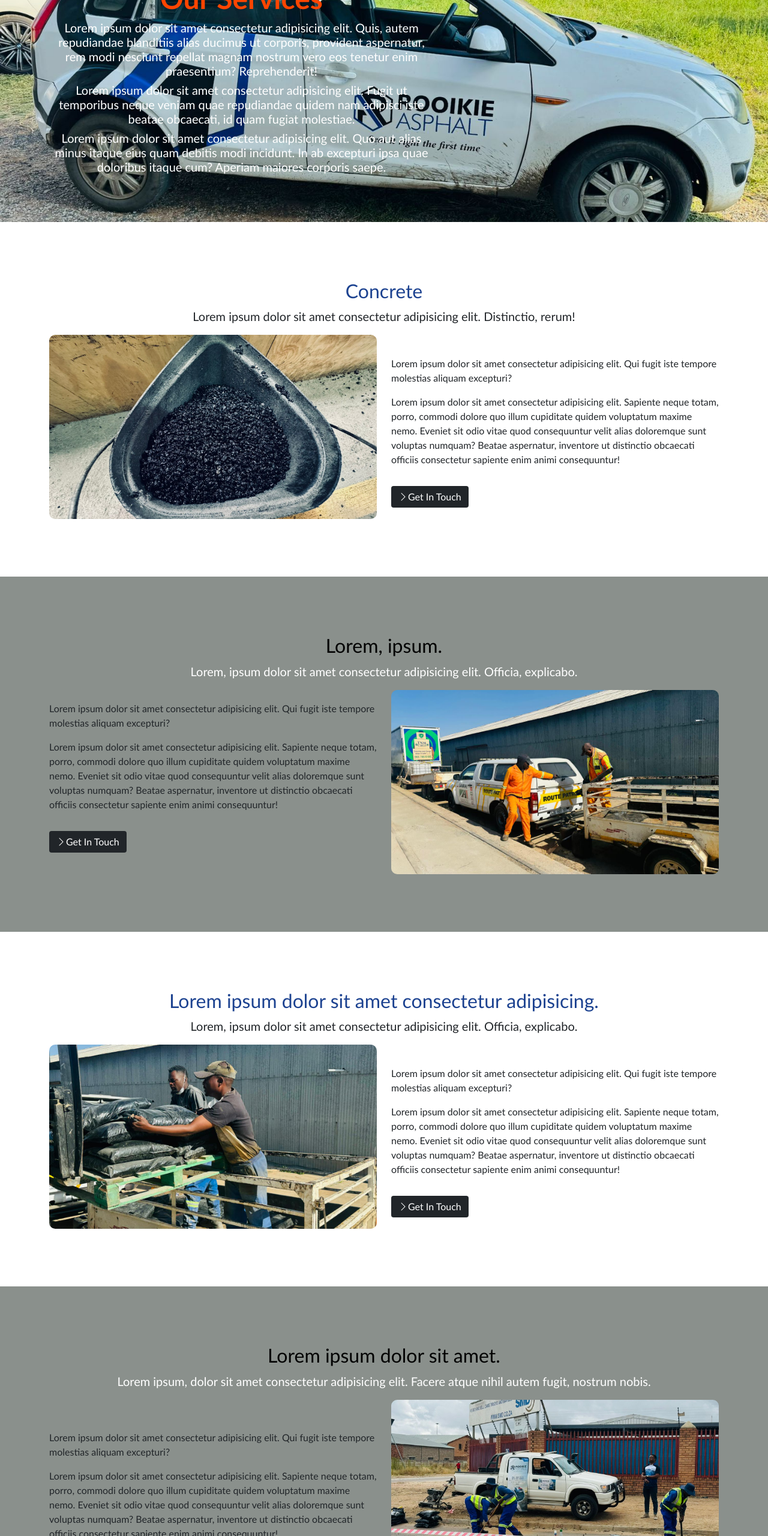
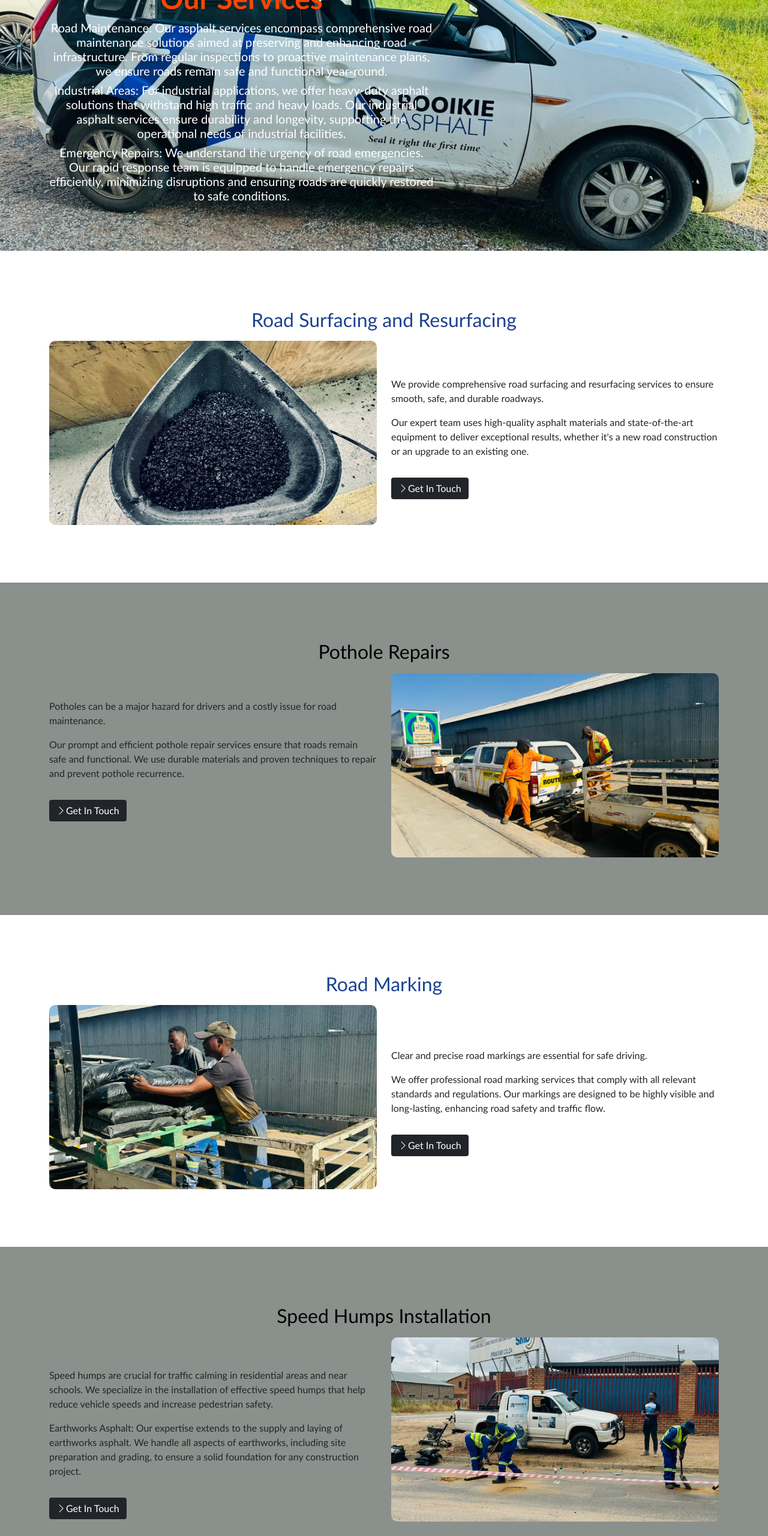
Before and after one commit to MonyelaMK/Brilliant-Wash-Holding-, a plain HTML site: page pages/services.html in a window 1280 px wide. Shown: the part 200-2760 px from the top of the page at 60% size. Drawn offline with nearby package versions, Linux system fonts and the light colour scheme.

Commit message:
Third time

```diff
--- a/assets/css/style.css
+++ b/assets/css/style.css
@@ -234,7 +234,7 @@ ul {
 
 /* =============================== Contact US ============================= */
 .contact {
-    background: url(/assets/img/contact.jpg) no-repeat;
+    background: url(/assets/img/road-3.jpg) no-repeat;
     background-size: cover;
     height: 100vh;
     width: 100%;
@@ -242,7 +242,7 @@ ul {
 }
 
 ::placeholder {
-    color: var(--light-gray-color) !important;
+    color: var(--white-color) !important;
     opacity: 1;
 }
 
--- a/pages/services.html
+++ b/pages/services.html
@@ -48,16 +48,14 @@
             <div class="row py-4">
                 <div class="col-lg-7 pt-5 text-center">
                     <h1 class="pt-5 light-green-text">Our Services</h1>
-                    <h5 class="white-text">Lorem ipsum dolor sit amet consectetur adipisicing elit. Quis,
-                        autem repudiandae blanditiis alias ducimus ut corporis, provident aspernatur,
-                        rem modi nesciunt repellat magnam nostrum vero eos tenetur enim praesentium? Reprehenderit!
+                    <h5 class="white-text">Road Maintenance: Our asphalt services encompass comprehensive road maintenance solutions aimed at preserving and enhancing
+                        road infrastructure. From regular inspections to proactive maintenance plans, we ensure roads remain safe and functional year-round.
                     </h5>
                     <h5 class="white-text">
-                        Lorem ipsum dolor sit amet consectetur adipisicing elit. Fugit ut temporibus neque veniam quae
-                         repudiandae quidem nam adipisci iste beatae obcaecati, id quam fugiat molestiae.</h5>
-                    <h5 class="white-text">Lorem ipsum dolor sit amet consectetur adipisicing elit.
-                        Quo aut alias minus itaque eius quam debitis modi incidunt.
-                        In ab excepturi ipsa quae doloribus itaque cum? Aperiam maiores corporis saepe.</h5>
+                        Industrial Areas: For industrial applications, we offer heavy-duty asphalt solutions that withstand high traffic and heavy loads.
+                        Our industrial asphalt services ensure durability and longevity, supporting the operational needs of industrial facilities.</h5>
+                    <h5 class="white-text">Emergency Repairs: We understand the urgency of road emergencies. Our rapid response team is equipped to handle emergency repairs efficiently,
+                        minimizing disruptions and ensuring roads are quickly restored to safe conditions.</h5>
                 </div>
             </div>
         </div>
@@ -65,19 +63,18 @@
     <!-- =============== Section 1 =================== -->
     <section id="instructors " class="p-xl-5 section-padding">
         <div class="container">
-            <h2 class="text-center blue-text pt-5">Concrete</h2>
+            <h2 class="text-center blue-text pt-5">Road Surfacing and Resurfacing</h2>
             <p class="lead text-center">
-                Lorem ipsum dolor sit amet consectetur adipisicing elit. Distinctio, rerum!
+                <!-- Lorem ipsum dolor sit amet consectetur adipisicing elit. Distinctio, rerum! -->
             </p>
             <div class="row align-items-center justify-content-between pb-5">
                 <div class="col-md">
                     <img src="/assets/img/concrete-2.jpg" alt="" class="img-fluid the-img">
                 </div>
                 <div class="col-md pt-3">
-                    <p>Lorem ipsum dolor sit amet consectetur adipisicing elit. Qui fugit iste tempore molestias aliquam excepturi?</p>
-                    <p>Lorem ipsum dolor sit amet consectetur adipisicing elit. Sapiente neque totam, porro, commodi dolore quo illum
-                        cupiditate quidem voluptatum maxime nemo. Eveniet sit odio vitae quod consequuntur velit alias doloremque sunt
-                        voluptas numquam? Beatae aspernatur, inventore ut distinctio obcaecati officiis consectetur sapiente enim animi consequuntur!</p>
+                    <p>We provide comprehensive road surfacing and resurfacing services to ensure smooth, safe, and durable roadways.</p>
+                    <p> Our expert team uses high-quality asphalt materials and state-of-the-art equipment to deliver exceptional results,
+                        whether it's a new road construction or an upgrade to an existing one.</p>
                     <a href="contact.html" class="btn btn-dark mt-3">
                         <i class="bi bi-chevron-right"></i>Get In Touch
                     </a>
@@ -88,16 +85,15 @@
     <!-- =============== Section 2 =================== -->
     <section id="instructors " class="p-xl-5 section-padding gray-bg">
         <div class="container">
-            <h2 class="text-center black-text pt-5">Lorem, ipsum.</h2>
+            <h2 class="text-center black-text pt-5">Pothole Repairs</h2>
             <p class="lead text-center white-text">
-                Lorem, ipsum dolor sit amet consectetur adipisicing elit. Officia, explicabo.
+                <!-- Lorem, ipsum dolor sit amet consectetur adipisicing elit. Officia, explicabo. -->
             </p>
             <div class="row align-items-center justify-content-between pb-5">
                 <div class="col-md pb-3">
-                    <p>Lorem ipsum dolor sit amet consectetur adipisicing elit. Qui fugit iste tempore molestias aliquam excepturi?</p>
-                    <p>Lorem ipsum dolor sit amet consectetur adipisicing elit. Sapiente neque totam, porro, commodi dolore quo illum
-                        cupiditate quidem voluptatum maxime nemo. Eveniet sit odio vitae quod consequuntur velit alias doloremque sunt
-                        voluptas numquam? Beatae aspernatur, inventore ut distinctio obcaecati officiis consectetur sapiente enim animi consequuntur!</p>
+                    <p>Potholes can be a major hazard for drivers and a costly issue for road maintenance. </p>
+                    <p>Our prompt and efficient pothole repair services ensure that roads remain safe and functional.
+                        We use durable materials and proven techniques to repair and prevent pothole recurrence.</p>
                     <a href="contact.html" class="btn btn-dark mt-3">
                         <i class="bi bi-chevron-right"></i>Get In Touch
                     </a>
@@ -111,19 +107,18 @@
     <!-- =============== Section 3 =================== -->
     <section id="instructors " class="p-xl-5 section-padding">
         <div class="container">
-            <h2 class="text-center blue-text pt-5">Lorem ipsum dolor sit amet consectetur adipisicing.</h2>
+            <h2 class="text-center blue-text pt-5">Road Marking</h2>
             <p class="lead text-center">
-                Lorem, ipsum dolor sit amet consectetur adipisicing elit. Officia, explicabo.
+                <!-- Lorem, ipsum dolor sit amet consectetur adipisicing elit. Officia, explicabo. -->
             </p>
             <div class="row align-items-center justify-content-between pb-5">
                 <div class="col-md">
                     <img src="/assets/img/package-4.jpg" alt="" class="img-fluid the-img">
                 </div>
                 <div class="col-md pt-3">
-                    <p>Lorem ipsum dolor sit amet consectetur adipisicing elit. Qui fugit iste tempore molestias aliquam excepturi?</p>
-                    <p>Lorem ipsum dolor sit amet consectetur adipisicing elit. Sapiente neque totam, porro, commodi dolore quo illum
-                        cupiditate quidem voluptatum maxime nemo. Eveniet sit odio vitae quod consequuntur velit alias doloremque sunt
-                        voluptas numquam? Beatae aspernatur, inventore ut distinctio obcaecati officiis consectetur sapiente enim animi consequuntur!</p>
+                    <p>Clear and precise road markings are essential for safe driving.</p>
+                    <p>We offer professional road marking services that comply with all relevant standards and regulations.
+                        Our markings are designed to be highly visible and long-lasting, enhancing road safety and traffic flow.</p>
                     <a href="contact.html" class="btn btn-dark mt-3">
                         <i class="bi bi-chevron-right"></i>Get In Touch
                     </a>
@@ -135,16 +130,16 @@
     <!-- =============== Section 4 =================== -->
     <section id="instructors " class="p-xl-5 section-padding gray-bg">
         <div class="container">
-            <h2 class="text-center black-text pt-5">Lorem ipsum dolor sit amet.</h2>
+            <h2 class="text-center black-text pt-5">Speed Humps Installation</h2>
             <p class="lead text-center text-white">
-                Lorem ipsum, dolor sit amet consectetur adipisicing elit. Facere atque nihil autem fugit, nostrum nobis.
+                <!-- Lorem ipsum, dolor sit amet consectetur adipisicing elit. Facere atque nihil autem fugit, nostrum nobis. -->
             </p>
             <div class="row align-items-center justify-content-between pb-5">
                 <div class="col-md pt-5">
-                    <p>Lorem ipsum dolor sit amet consectetur adipisicing elit. Qui fugit iste tempore molestias aliquam excepturi?</p>
-                    <p>Lorem ipsum dolor sit amet consectetur adipisicing elit. Sapiente neque totam, porro, commodi dolore quo illum
-                        cupiditate quidem voluptatum maxime nemo. Eveniet sit odio vitae quod consequuntur velit alias doloremque sunt
-                        voluptas numquam? Beatae aspernatur, inventore ut distinctio obcaecati officiis consectetur sapiente enim animi consequuntur!</p>
+                    <p>Speed humps are crucial for traffic calming in residential areas and near schools.
+                        We specialize in the installation of effective speed humps that help reduce vehicle speeds and increase pedestrian safety.</p>
+                    <p>Earthworks Asphalt: Our expertise extends to the supply and laying of earthworks asphalt. We handle all aspects of earthworks,
+                        including site preparation and grading, to ensure a solid foundation for any construction project.</p>
                     <a href="contact.html" class="btn btn-dark mt-3">
                         <i class="bi bi-chevron-right"></i>Get In Touch
                     </a>
@@ -158,19 +153,19 @@
     <!-- =============== Section 5 =================== -->
     <section id="instructors " class="p-xl-5section-padding">
         <div class="container">
-            <h2 class="text-center blue-text pt-5">Lorem ipsum dolor sit.</h2>
+            <h2 class="text-center blue-text pt-5">Commercial Projects</h2>
             <p class="lead text-center">
-                Lorem, ipsum dolor sit amet consectetur adipisicing elit. Officia, explicabo.
+                <!-- Lorem, ipsum dolor sit amet consectetur adipisicing elit. Officia, explicabo. -->
             </p>
             <div class="row align-items-center justify-content-between pb-5">
                 <div class="col-md">
                     <img src="/assets/img/duty-4.jpg" alt="" class="img-fluid the-img">
                 </div>
                 <div class="col-md pt-5">
-                    <p>Lorem ipsum dolor sit amet consectetur adipisicing elit. Qui fugit iste tempore molestias aliquam excepturi?</p>
-                    <p>Lorem ipsum dolor sit amet consectetur adipisicing elit. Sapiente neque totam, porro, commodi dolore quo illum
-                        cupiditate quidem voluptatum maxime nemo. Eveniet sit odio vitae quod consequuntur velit alias doloremque sunt
-                        voluptas numquam? Beatae aspernatur, inventore ut distinctio obcaecati officiis consectetur sapiente enim animi consequuntur!</p>
+                    <p>We cater to commercial ventures with tailored asphalt solutions that meet the specific needs of businesses.
+                        From parking lots to industrial sites, we deliver quality workmanship and reliable service that businesses can depend on.</p>
+                    <p>Equipment Hire: In addition to our asphalt services, we offer plant equipment for hire.
+                        Our well-maintained machinery is available to support a wide range of construction needs, providing flexibility and efficiency to your projects.</p>
                     <a href="contact.html" class="btn btn-dark mt-3">
                         <i class="bi bi-chevron-right"></i>Get In Touch
                     </a>
@@ -217,8 +212,7 @@
             </div>
             <hr>
             <p class="text-center">Copyright &copy;2024 Rooikie Asphalt | All Rights Reserved | Made by <a
-                    href="" target="_blank">Phenyo
-                    MK</a>
+                    href="" target="_blank">Matome</a>
             </p>
             <a href="contact.html" class="position-absolute bottom-0 end-0 p-5 light-blue-text">
                 <i class="bi bi-arrow-up-circle h1"></i>
```
Also changed, not shown: index.html (+24 -37 lines), pages/about.html (+6 -7 lines), pages/contact.html (+1 -2 lines), assets/img/WhatsApp Image 2024-07-14 at 12.13.24_e8c06ba6.jpg (added), assets/img/WhatsApp Image 2024-07-14 at 15.57.11_41d3bc2f.jpg (added), assets/img/WhatsApp Image 2024-07-14 at 15.57.20_b476151b.jpg (added), assets/img/WhatsApp Image 2024-07-14 at 15.57.27_773e4675.jpg (added), assets/img/WhatsApp Image 2024-07-14 at 15.58.49_11a524e7.jpg (added), assets/img/WhatsApp Image 2024-07-14 at 15.59.04_5c5c3cbf.jpg (added), assets/img/WhatsApp Image 2024-07-14 at 15.59.11_c6eea5b0.jpg (added), 5 other files.
